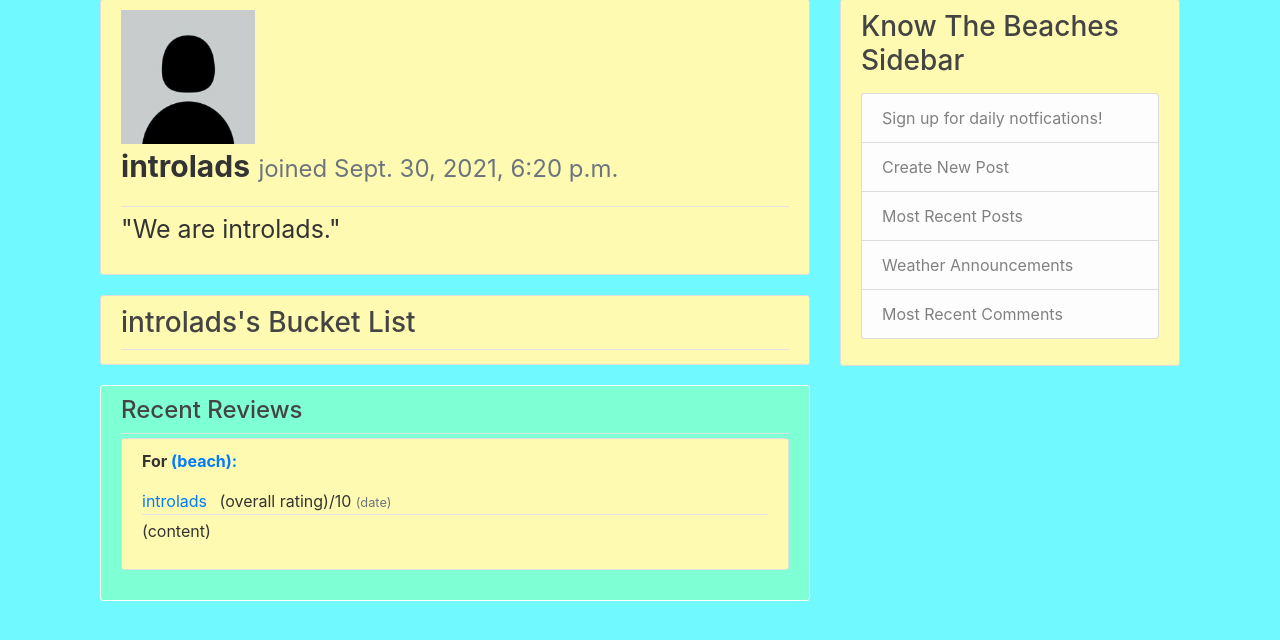
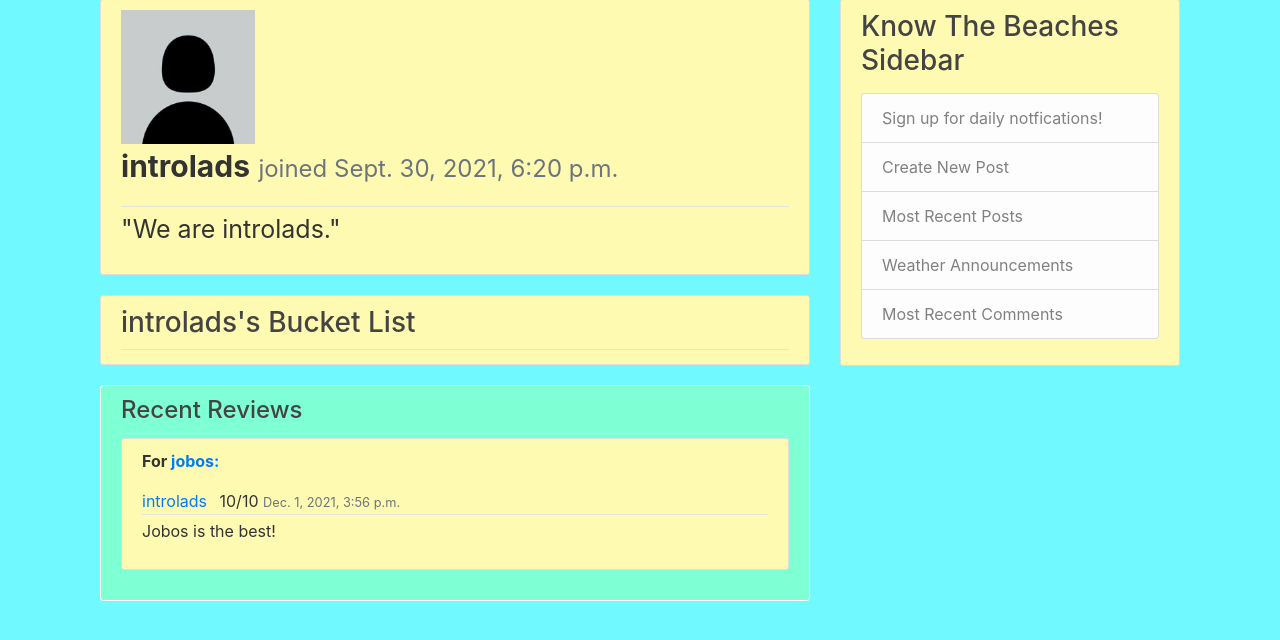
Before and after one commit to uprm-inso-4101-2021-2022-s1/semester-project-team-13, a Django app: a page that uses templates/userProfile/userProfile.html in a window 1280 px wide. Shown: the part 81-721 px from the top of the page. Run offline with Django 3.2, Linux system fonts and the light colour scheme; a user stored in the database is signed in; data comes from the database, SQL or seed files in the repository; both versions use the stored data as it was after the commit; some libraries are stand-ins or nearby versions.

Commit message:
Beach BucketList and Recent Reviews

```diff
--- a/beach/urls.py
+++ b/beach/urls.py
@@ -1,11 +1,14 @@
 from django.urls import path
 from . import views
 from .models import Beach
+
 # .  represents the current folder
 
 #URLConf
 urlpatterns = [
     path('', views.display),
     path('<beachName>/', views.display, name='beach'),
-    path('<beachName>/review/', views.addReview)
+    path('<beachName>/review/', views.addReview),
+    path('<beachName>/add/', views.add)
+
 ]
--- a/templates/userProfile/userProfile.html
+++ b/templates/userProfile/userProfile.html
@@ -45,21 +45,23 @@
           <h4>Recent Reviews</h4>
         </div>
           <!--  for 5 recent comments  -->
+          {% for rating in recentRatings %}
             <article class="media content-section">
               <div class="media-body">
                 <div class="article-metadata">
-                  <p><b>For <a class="mr-2" href="">(beach):</a></b></p>
+                  <p><b>For <a class="mr-2" href="">{{rating.beach}}:</a></b></p>
                   <!-- need beach -->
-                  <a class="mr-2" href="">{{ profile.user.username}}</a>
-                  <a>(overall rating)/10</a>
+                  <a class="mr-2" href="">{{profile.user.username}}</a>
+                  <a>{{rating.overall}}/10</a>
                   <!-- need rating -->
-                  <small class="text-muted">(date)</small>
+                  <small class="text-muted">{{rating.date_posted}}</small>
                   <!-- need date -->
                 </div>
-                <p class="article-content">(content)</p>
+                <p class="article-content"> {{ recentComments | get:rating.id }}</p>
                 <!-- need comment content -->
               </div>
             </article>
+          {% endfor %}
           <!--  endfor  -->
 
       </div>
--- a/userProfile/views.py
+++ b/userProfile/views.py
@@ -15,10 +15,20 @@
     #crashboat,jobos,
     bList = bListString.rsplit(",")
 
+    recentComments = {}
+    ratings = Rating.objects.filter(author__username=username).order_by('date_posted')[:5]
+    comments = Comment.objects.filter(author__username=username).order_by('date_posted')[:5]
+    i=0
+    for comment in comments:
+        recentComments[ratings[i].id] = comment.content
+        i += 1
+
     context = {
         #sort by overall beach rating
         'profile': Profile.objects.filter(user__username=username)[0],
-        'bucketList': Beach.objects.filter(name__in=bList)
+        'bucketList': Beach.objects.filter(name__in=bList),
+        'recentRatings': ratings,
+        'recentComments': recentComments
     }
     return render(request, 'userProfile/userProfile.html', context)
 
```
Also changed, not shown: beach/views.py (+10 -1 lines), templates/beach/display.html (+16 -5 lines), templates/home/home.html (+5 -5 lines), db.sqlite3.
